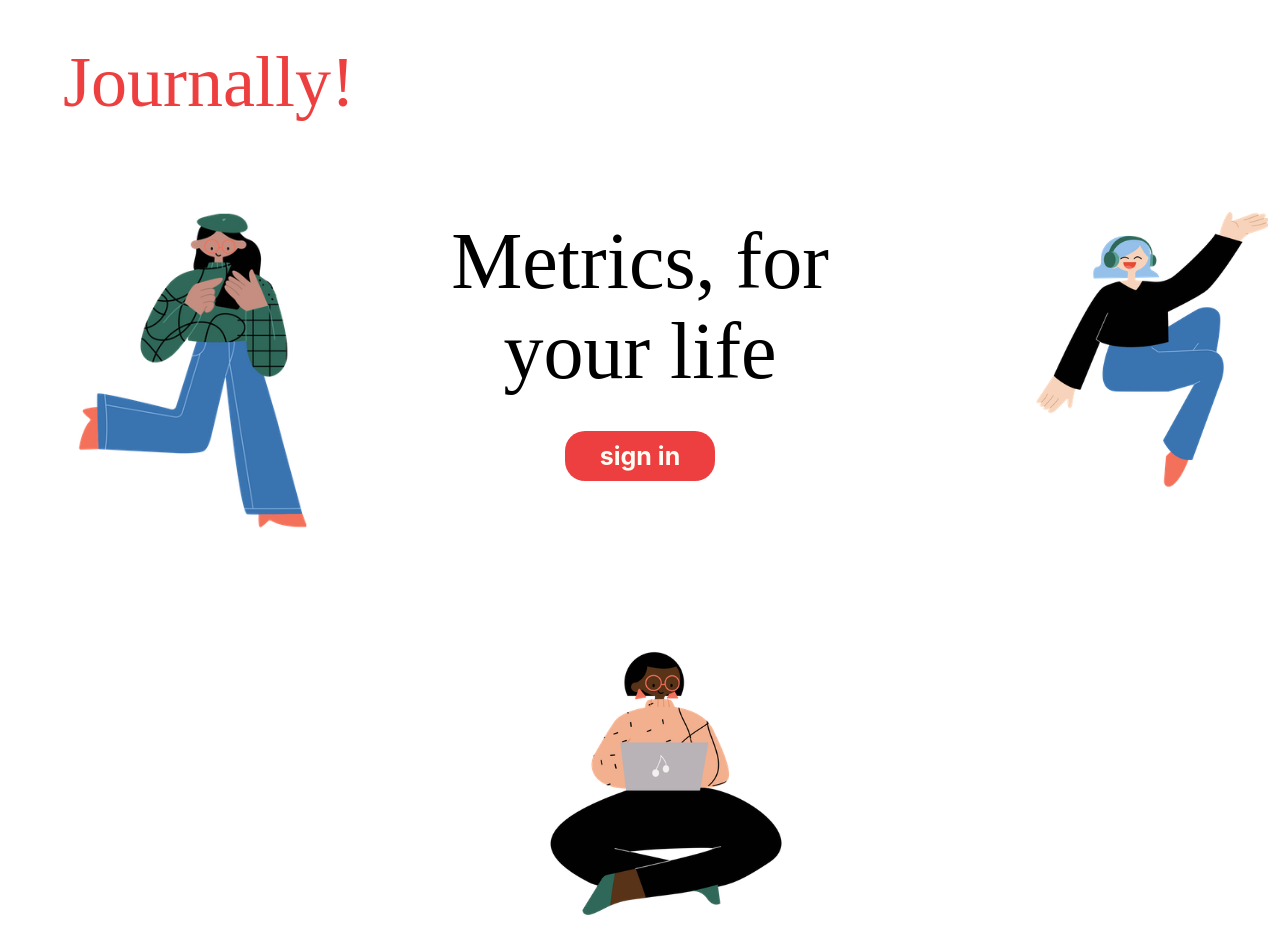
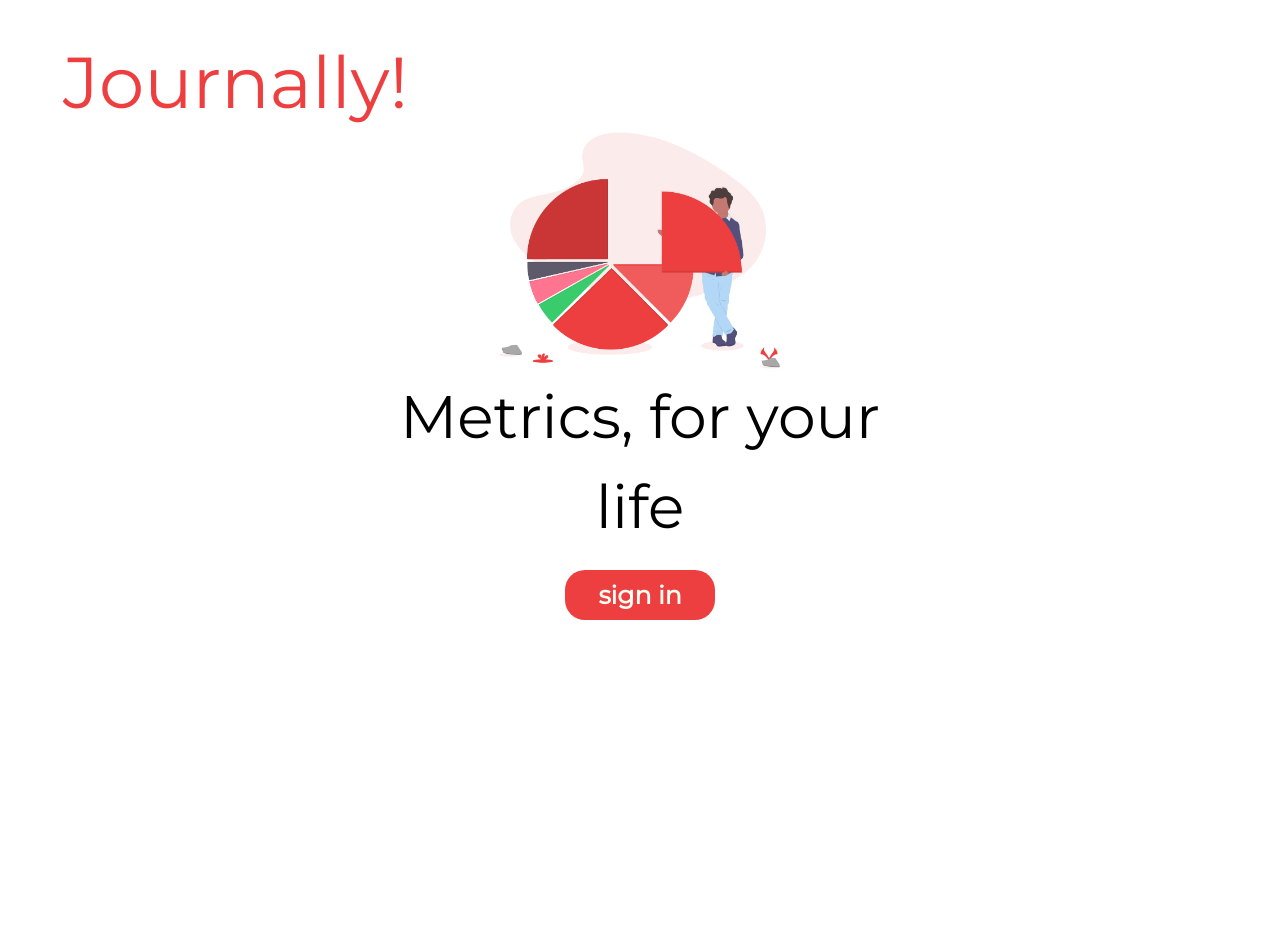
Before and after one commit to andrewawad/EECS-493-Final-Project, a React (Create React App) app: page / in a window 1280 px wide. After the commit the page ends 800 px from the top, so only its background shows below. Built offline with nearby package versions, Linux system fonts and the light colour scheme; no server answers.

Commit message:
login page updates

```diff
--- a/src/Components/Home.jsx
+++ b/src/Components/Home.jsx
@@ -4,6 +4,7 @@ import '../style.css';
 import sitting_girl from '../images/sitting_girl.png';
 import song_girl from '../images/song_girl.png';
 import texting_girl from '../images/texting_girl.png';
+import analytics from '../images/analytics.png';
 
 import {authentication} from "./services/firebase";
 import {AuthContext} from "../Auth"
@@ -32,9 +33,13 @@ const Home = ({ history }) => {
     return(
         <div>
 
-            <img src={sitting_girl} class = 'sitting_girl' alt="Sitting Girl"></img>
+          <div class = 'analytics_wrapper'>
+            <img src={analytics} class = 'analytics' alt="Analytics"></img>
+          </div>
+
+            {/* <img src={sitting_girl} class = 'sitting_girl' alt="Sitting Girl"></img>
             <img src={song_girl} class = 'song_girl' alt="Song Girl"></img>
-            <img src={texting_girl} class = 'texting_girl' alt="Texting Girl"></img>
+            <img src={texting_girl} class = 'texting_girl' alt="Texting Girl"></img> */}
 
             <h1 class = 'journal_title'>Journally!</h1>
 
--- a/src/style.css
+++ b/src/style.css
@@ -1,5 +1,11 @@
 
 @import "~react-vis/dist/style";
+@import url('https://fonts.googleapis.com/css?family=Montserrat');
+
+html * {
+  font-family: Montserrat;
+}
+
 
 .journal_title{
   color: #ED3F3F;
@@ -9,7 +15,6 @@
   left: 63px;
   top: 10px;
 
-  font-family: Rationale;
   font-style: normal;
   font-weight: normal;
   font-size: 72px;
@@ -25,6 +30,19 @@
   text-align: center;
 }
 
+.analytics_wrapper {
+  width: 100%;
+  height: 100%;
+  display: flex;
+  align-items: center;
+  justify-content: center;
+}
+
+.analytics {
+  width: 350px;
+  margin-top: 110px;
+}
+
 .sign_in_wrapper{
   width: 100%;
   height: 100%;
@@ -36,7 +54,7 @@
 .sign_in{
   width: 150px;
   height: 50px;
-  margin-top: 5px;
+  margin-top: 2px;
   font-style: normal;
   font-weight: bold;
   font-size: 25px;
@@ -67,12 +85,11 @@
 .metrics_life{
   width: 521px;
   height: 132px;
-  margin-top: 240px;
+  margin-top: 5px;
 
-  font-family: Rationale;
   font-style: normal;
   font-weight: normal;
-  font-size: 80px;
+  font-size: 60px;
   line-height: 90px;
   display: flex;
   align-items: center;
@@ -82,11 +99,11 @@
 }
 
 .texting_girl{
-  width: 20%;
+  width: 200px;
   position: absolute;
-  left: 5%;
+  left: 50px;
   top: 200px;
-
+  z-index: -1;
 
 }
 .song_girl{
@@ -94,6 +111,7 @@
   position: absolute;
   left: 80%;
   top: 200px;
+  z-index: -1;
 
 }
 
@@ -102,6 +120,7 @@
   position: absolute;
   left: 42%;
   top: 80%;
+  z-index: -1;
 
 }
 
@@ -109,9 +128,8 @@
   text-align: left;
   margin-left: 30px;
   color: #ED3F3F;
-  font-family: Rationale;
   font-style: normal;
-  font-weight: normal;
+  font-weight: bold;
   font-size: 40px;
 }
 
@@ -196,7 +214,7 @@
   right: 70px;
   width: 70px;
   height: 70px;
-  line-height: 60px;
+  line-height: 70px;
   font-size: 70px;
   background-color: #ED3F3F;
   color: aliceblue;
@@ -209,7 +227,6 @@
 
 .done {
   position: fixed;
-  font-family: Rationale;
 
   text-align: center;
   bottom: 60px;
@@ -235,7 +252,6 @@
   text-align: left;
   margin-left: 30px;
   color: #ED3F3F;
-  font-family: Rationale;
   font-style: normal;
   font-weight: normal;
   font-size: 40px;
@@ -347,7 +363,6 @@
   right: 30px;
   top: 4px;
   color: #ED3F3F;
-  font-family: Rationale;
   font-style: normal;
   font-weight: normal;
   font-size: 30px;
```
Also changed, not shown: src/Components/Dash.jsx (line endings or trailing spaces), src/images/analytics.png (added).
